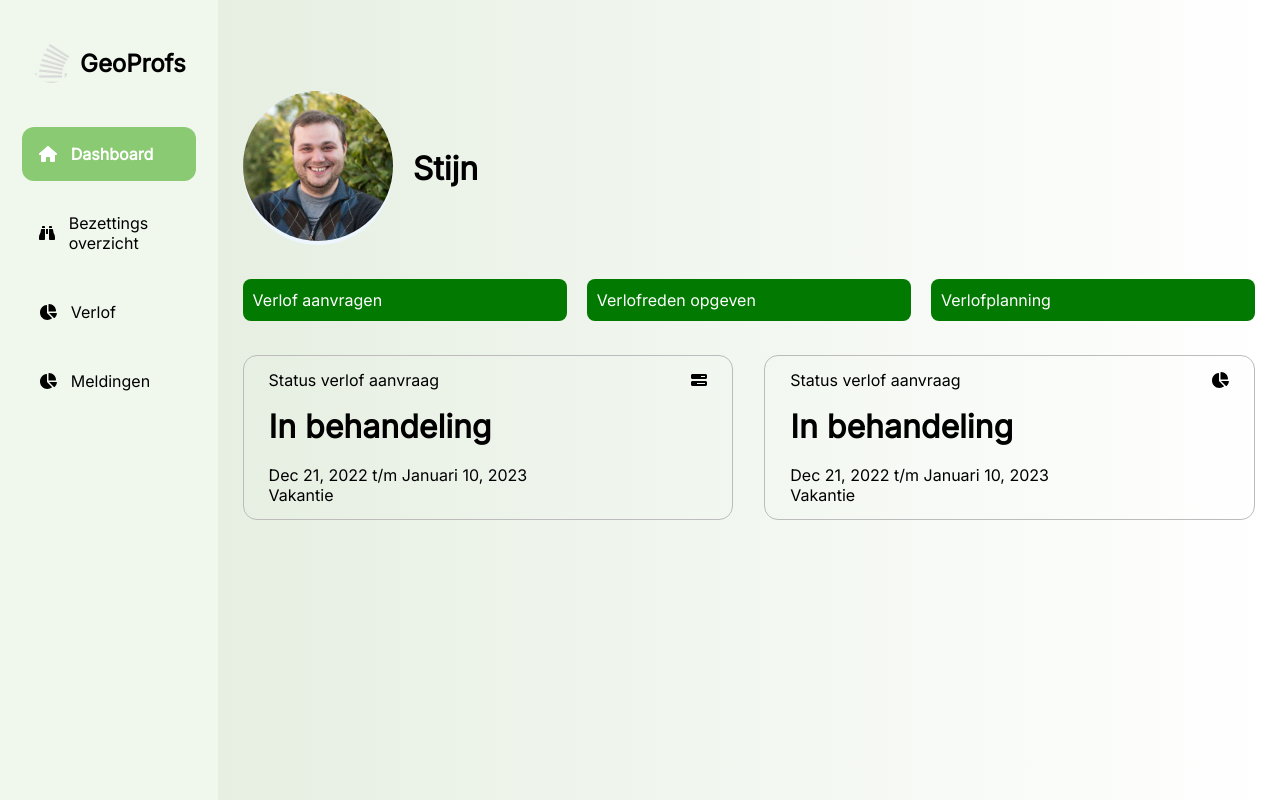
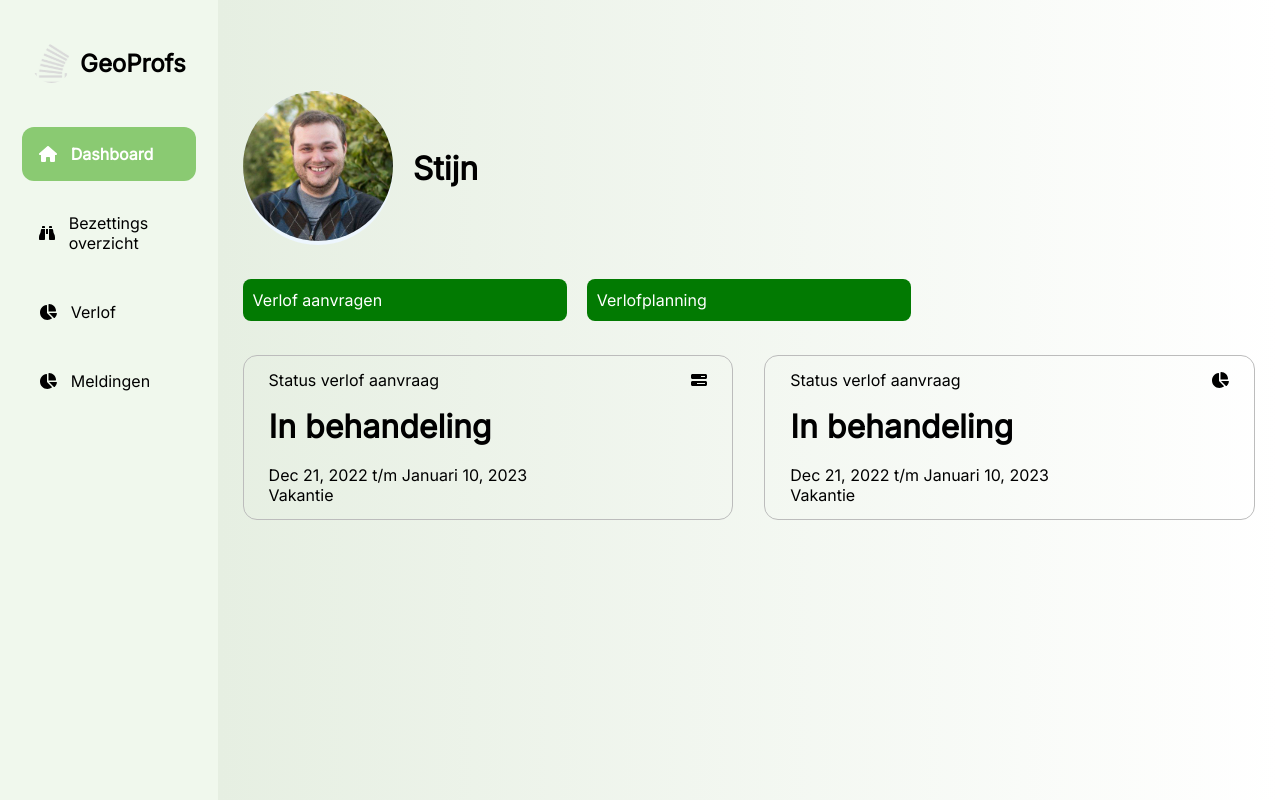
Before and after one commit to SelimD024/Geoprofs, a React (Vite) app in the folder GeoCore/client/: page /Dashboard in a window 1280 px wide. Built offline with nearby package versions, Linux system fonts and the light colour scheme.

Commit message:
Verlofopgeven button verwijderd

```diff
--- a/GeoCore/client/src/Dashboard.tsx
+++ b/GeoCore/client/src/Dashboard.tsx
@@ -89,7 +89,6 @@ function Dashboard() {
           </div>
           <div className="cs-buttons">
             <a className="button cs-verlofaanvraag">Verlof aanvragen</a>
-            <a className="button cs-verlofopgeven">Verlofreden opgeven</a>
             <a className="button cs-verlofplanning">Verlofplanning</a>
           </div>
           <div className="cs-cards">
```
